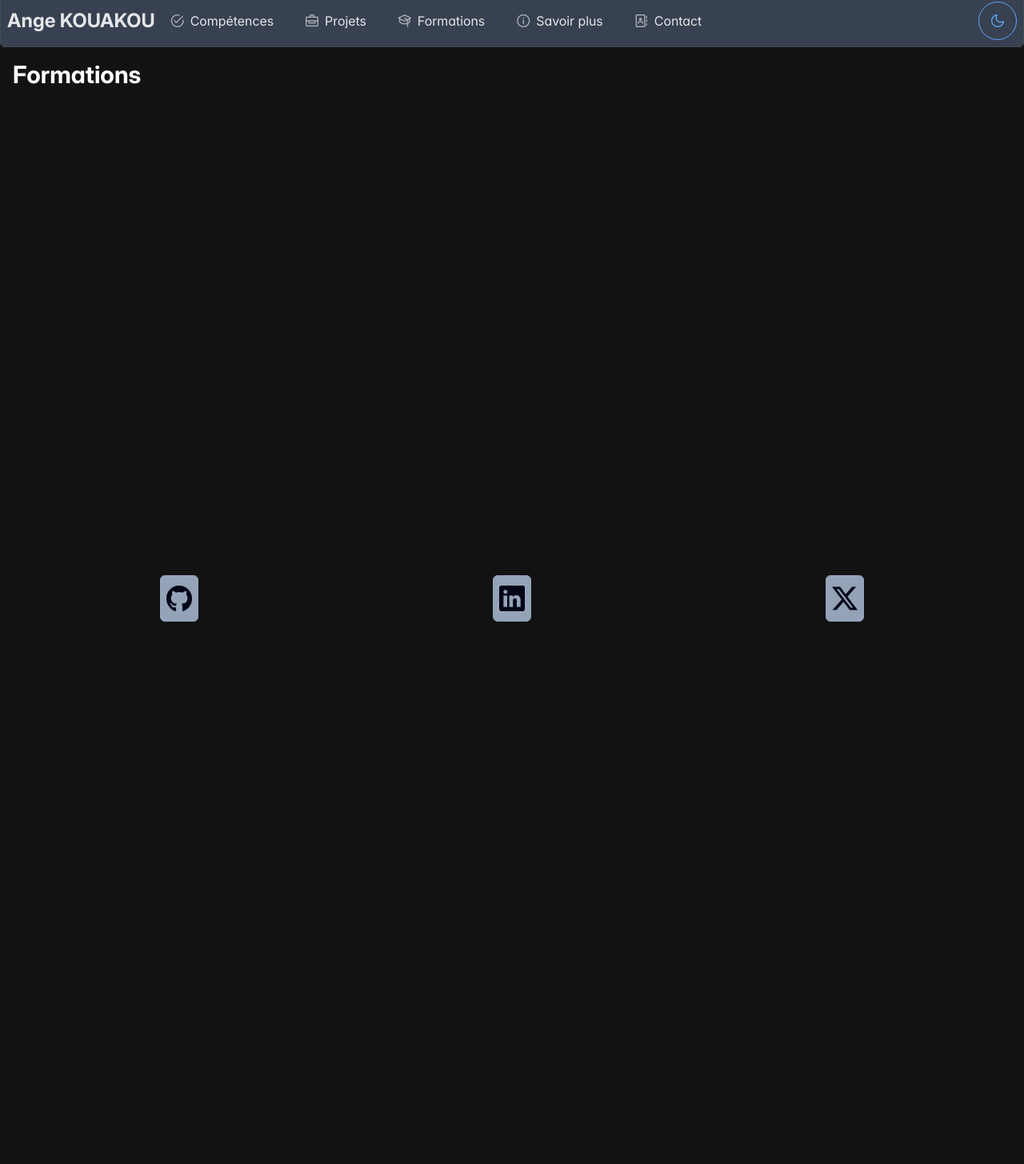
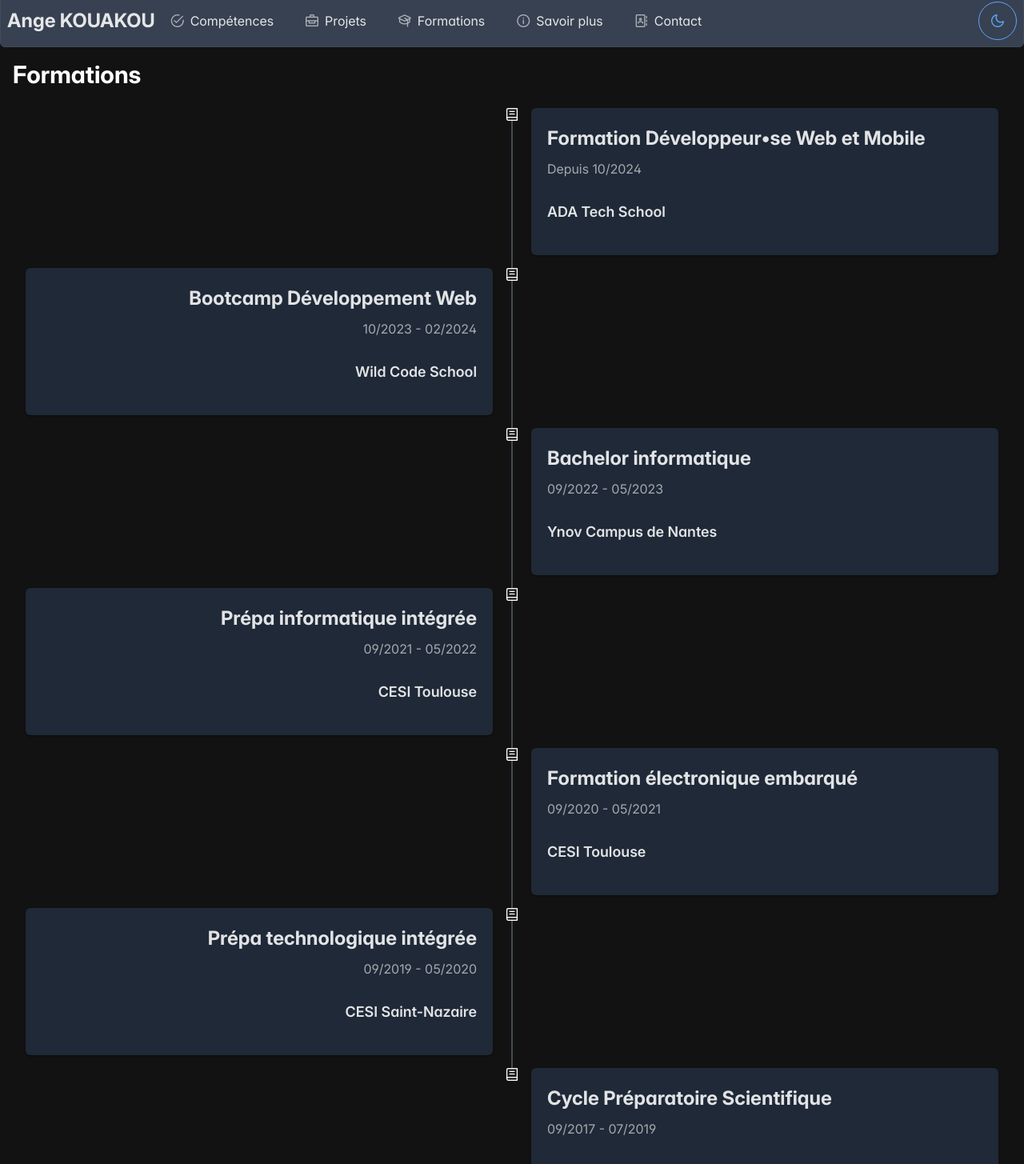
Before and after one commit to Ange230700/ultime-portfolio, a Next.js app: page /education in a window 1280 px wide. Shown: the part 7-1462 px from the top of the page at 80% size. Before the commit the page ends 800 px from the top, so only its background shows below. Built offline with nearby package versions, Linux system fonts and the light colour scheme.

Commit message:
feat: 🎸  implement education page

```diff
--- a/src/app/education/page.tsx
+++ b/src/app/education/page.tsx
@@ -2,10 +2,51 @@
 
 "use client";
 
+import { Timeline } from "primereact/timeline";
+import { Card } from "primereact/card";
+import { educationList } from "@/data/educationList";
+
+interface TimelineEvent {
+  id: number;
+  title: string;
+  subtitle: string;
+  date: string;
+  icon: string;
+}
+
 export default function EducationPage() {
+  const events: TimelineEvent[] = educationList.map((edu) => ({
+    id: edu.formation_id,
+    title: edu.formation_title,
+    subtitle: edu.school,
+    date: edu.formation_span,
+    icon: "pi pi-book",
+  }));
+
+  const marker = (item: TimelineEvent) => (
+    <span className="w-2rem h-2rem align-items-center justify-content-center border-circle shadow-1 flex">
+      <i className={item.icon}></i>
+    </span>
+  );
+
+  const content = (item: TimelineEvent) => (
+    <Card title={item.title} subTitle={item.date} className="mb-4">
+      <h3 className="text-lg font-semibold">{item.subtitle}</h3>
+    </Card>
+  );
+
   return (
     <div className="flex flex-1 flex-col p-4">
-      <h1 className="mb-4 text-3xl font-bold">Formations</h1>
+      <h1 className="mb-6 text-3xl font-bold">Formations</h1>
+      <div className="card">
+        <Timeline
+          value={events}
+          align="alternate"
+          className="customized-timeline"
+          marker={marker}
+          content={content}
+        />
+      </div>
     </div>
   );
 }
--- /dev/null
+++ b/src/data/educationList.ts
@@ -0,0 +1,53 @@
+// src\data\educationList.ts
+
+export interface Education {
+  formation_id: number;
+  formation_title: string;
+  school: string;
+  formation_span: string;
+}
+
+export const educationList: Education[] = [
+  {
+    formation_id: 7,
+    formation_title: "Formation Développeur•se Web et Mobile",
+    school: "ADA Tech School",
+    formation_span: "Depuis 10/2024",
+  },
+  {
+    formation_id: 6,
+    formation_title: "Bootcamp Développement Web",
+    school: "Wild Code School",
+    formation_span: "10/2023 - 02/2024",
+  },
+  {
+    formation_id: 5,
+    formation_title: "Bachelor informatique",
+    school: "Ynov Campus de Nantes",
+    formation_span: "09/2022 - 05/2023",
+  },
+  {
+    formation_id: 4,
+    formation_title: "Prépa informatique intégrée",
+    school: "CESI Toulouse",
+    formation_span: "09/2021 - 05/2022",
+  },
+  {
+    formation_id: 3,
+    formation_title: "Formation électronique embarqué",
+    school: "CESI Toulouse",
+    formation_span: "09/2020 - 05/2021",
+  },
+  {
+    formation_id: 2,
+    formation_title: "Prépa technologique intégrée",
+    school: "CESI Saint-Nazaire",
+    formation_span: "09/2019 - 05/2020",
+  },
+  {
+    formation_id: 1,
+    formation_title: "Cycle Préparatoire Scientifique",
+    school: "Lycée Français Blaise Pascal — Abidjan, Côte d'Ivoire",
+    formation_span: "09/2017 - 07/2019",
+  },
+];
```
